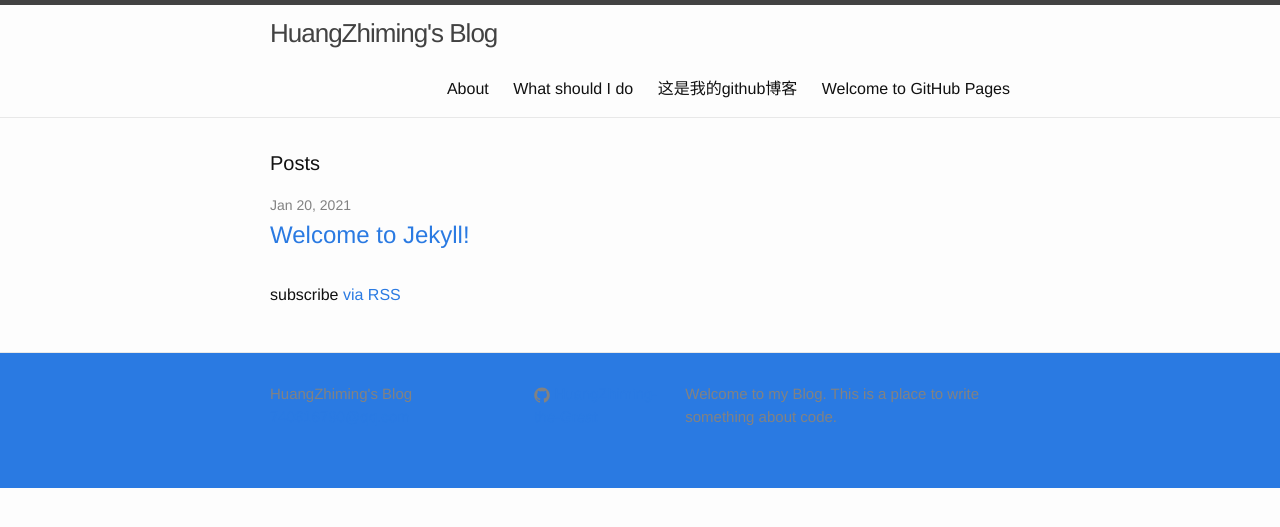
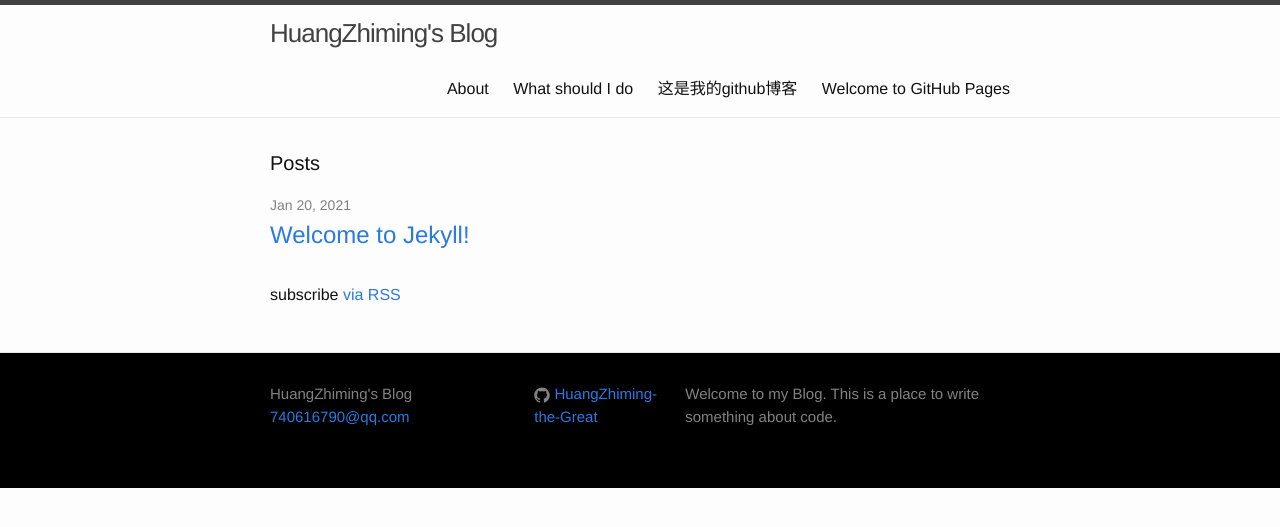
Before and after one commit to HuangZhiming-the-Great/HuangZhiming-the-Great.github.io, a Jekyll site: the page built from index.html, in a window 1280 px wide. Shown: the top 527 px of the page. Built offline with Jekyll 4.4.1, drawn with Linux system fonts in a browser that asks for light colours.

Commit message:
change css.

```diff
--- a/_sass/_layout.scss
+++ b/_sass/_layout.scss
@@ -99,7 +99,7 @@
  */
 .site-footer {
     color: white;
-    background-color: $brand-color;
+    background-color: black;
     border-top: 1px solid $grey-color-light;
     padding: $spacing-unit 0;
 }
```
